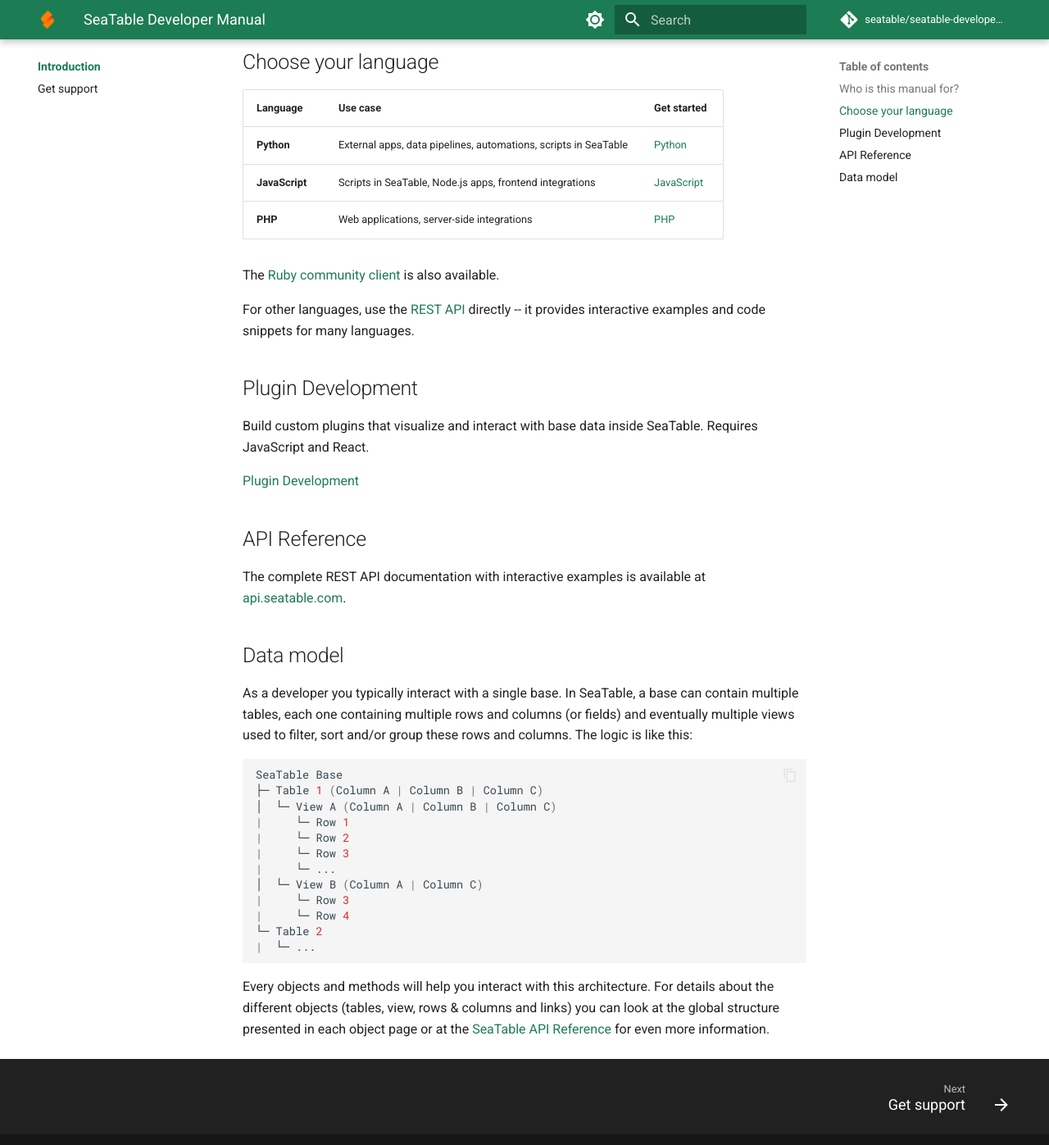
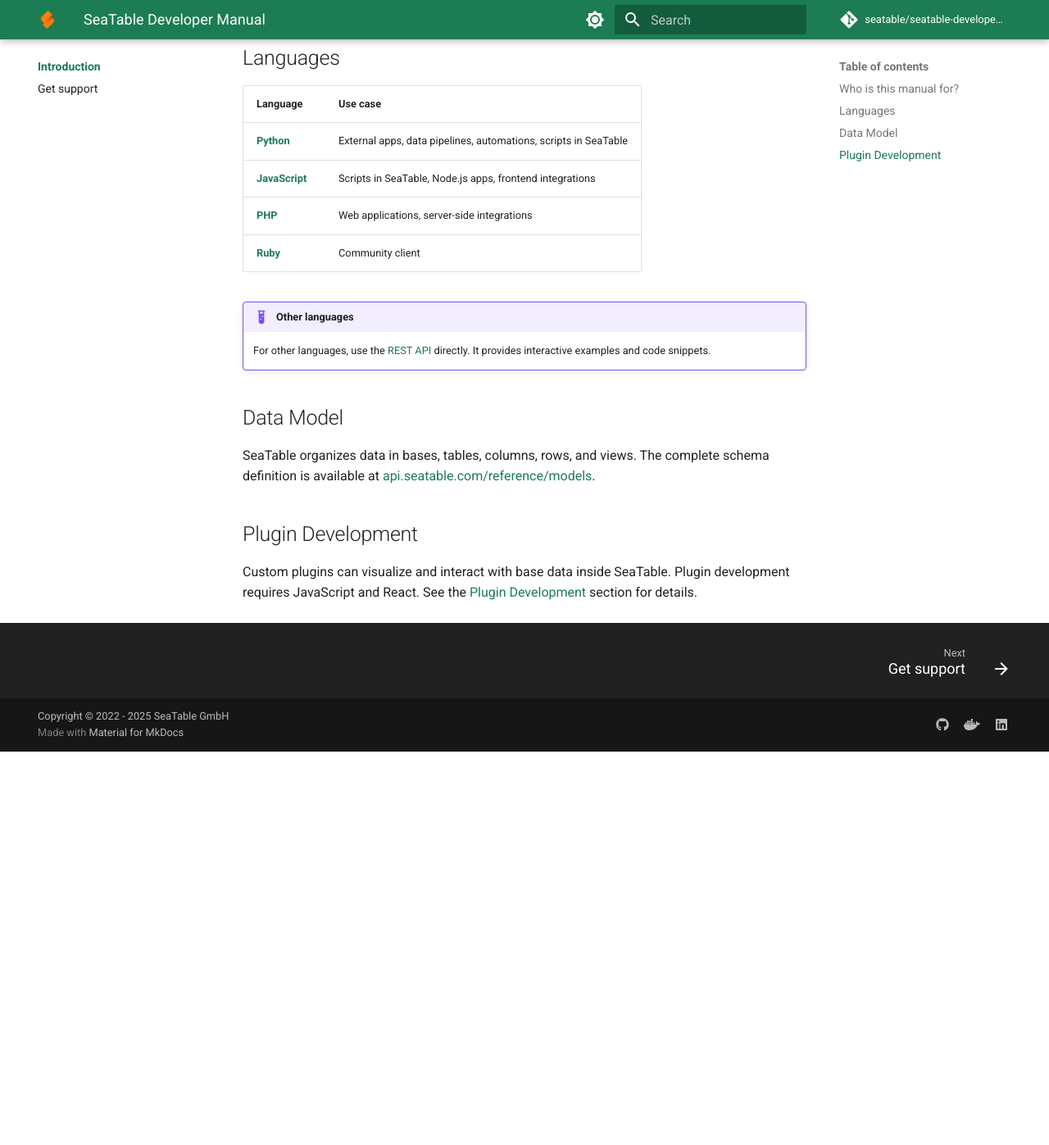
Before and after one commit to seatable/seatable-developer-docs, an MkDocs documentation site: the page built from docs/index.md, in a window 1280 px wide and 1400 px high, scrolled down 636 px. Shown: the top 1397 px of the window at 82% size. Built offline with MkDocs 1.6.1 and Material for MkDocs 9.7.7, drawn with Linux system fonts in a browser that asks for light colours; comment, search, counter and statistics services are not loaded; after the commit the page ends 1553 px from its top, so only the background shows below that; some of the changed text lies outside the part shown.

Commit message:
Rewrite landing page and fix get_support
Landing page: remove data model embed, deduplicate API reference
link, add Ruby to language table, fix broken Python link, use
example admonition for other languages hint.

Get support: fix email to sales@seatable.com, fix help URL,
clean up language.

```diff
--- a/docs/index.md
+++ b/docs/index.md
@@ -1,6 +1,6 @@
 # SeaTable Developer Manual
 
-You want to interact with SeaTable programmatically -- whether you're building an integration, automating workflows from external systems, or developing a SeaTable plugin? This manual covers everything you need.
+This manual covers the programmatic interfaces to SeaTable: client libraries, the scripting API reference, and plugin development.
 
 ## Who is this manual for?
 
@@ -12,34 +12,25 @@ This manual is for **developers** who want to:
 
 !!! tip "Looking to write scripts inside SeaTable?"
 
-    If you want to create and run scripts directly within a SeaTable base, head to the [SeaTable User Manual](https://seatable.com/help/scripts/) for step-by-step examples and getting-started guides. The function reference for the scripting libraries is documented here.
+    If you want to create and run scripts directly within a SeaTable base, head to the [SeaTable User Manual](https://seatable.com/help/scripts/) for step-by-step examples and getting-started guides. The function reference for the scripting libraries is documented in this developer manual.
 
-## Choose your language
+## Languages
 
-| Language | Use case | Get started |
-|---|---|---|
-| **Python** | External apps, data pipelines, automations, scripts in SeaTable | [Python](python/getting-started/) |
-| **JavaScript** | Scripts in SeaTable, Node.js apps, frontend integrations | [JavaScript](javascript/) |
-| **PHP** | Web applications, server-side integrations | [PHP](php/) |
+| Language | Use case |
+|---|---|
+| **[Python](python/)** | External apps, data pipelines, automations, scripts in SeaTable |
+| **[JavaScript](javascript/)** | Scripts in SeaTable, Node.js apps, frontend integrations |
+| **[PHP](php/)** | Web applications, server-side integrations |
+| **[Ruby](ruby/)** | Community client |
 
-The [Ruby community client](ruby/) is also available.
+!!! example "Other languages"
 
-For other languages, use the [REST API](https://api.seatable.com) directly -- it provides interactive examples and code snippets for many languages.
+    For other languages, use the [REST API](https://api.seatable.com) directly. It provides interactive examples and code snippets.
+
+## Data Model
+
+SeaTable organizes data in bases, tables, columns, rows, and views. The complete schema definition is available at [api.seatable.com/reference/models](https://api.seatable.com/reference/models).
 
 ## Plugin Development
 
-Build custom plugins that visualize and interact with base data inside SeaTable. Requires JavaScript and React.
-
-[Plugin Development](plugins/)
-
-## API Reference
-
-The complete REST API documentation with interactive examples is available at [api.seatable.com](https://api.seatable.com).
-
-## Data model
-
-{%
-    include-markdown "includes.md"
-    start="<!--datamodel-start-->"
-    end="<!--datamodel-end-->"
-%}
+Custom plugins can visualize and interact with base data inside SeaTable. Plugin development requires JavaScript and React. See the [Plugin Development](plugins/) section for details.
--- a/docs/introduction/get_support.md
+++ b/docs/introduction/get_support.md
@@ -1,19 +1,13 @@
-# Get support
+# Get Support
 
-Next to this developer guide there are more documentations available. To learn more about the usage of SeaTable, the installation of your own server or the SeaTable API, please refer to their respective manuals:
+Beyond this developer manual, SeaTable provides several other resources:
 
-- [SeaTable User Manual](https://help.seatable.com) detailing how to use SeaTable (with a special section about [scripts](https://seatable.com/help/scripts/))
-- [SeaTable Admin Manual](https://admin.seatable.com) covering all relevant admin topics, from installation, configuration, upgrade, and maintenance
-- [SeaTable API Reference](https://api.seatable.com) containing everything you need to know to use SeaTable's API
+- [SeaTable User Manual](https://seatable.com/help/) covers how to use SeaTable, including a section about [scripts](https://seatable.com/help/scripts/)
+- [SeaTable Admin Manual](https://admin.seatable.com) covers installation, configuration, upgrades, and maintenance
+- [SeaTable API Reference](https://api.seatable.com) documents all available API endpoints with interactive examples
 
-See the [official SeaTable channel](https://youtube.com/seatable) on YouTube for tutorials, guides and overviews. Visit [our blog](https://seatable.com/blog/) for latest news and to learn more about what is going on in and around SeaTable.
+The [Community Forum](https://forum.seatable.com) is a good place to ask questions, share experiences, or report bugs. You can also find tutorials and guides on the [SeaTable YouTube channel](https://youtube.com/seatable) and the [SeaTable blog](https://seatable.com/blog/).
 
-At any time you could have a look at the SeaTable [Community Forum](https://forum.seatable.com) to share your experience with other users or report issues or bugs.
+!!! info "Enterprise Support"
 
-!!! info "Enterprise support"
-
-    If you're using SeaTable in your organization and need
-    assistance, e.g., to __digitalization of processes__, __develop custom solutions__ or __improve efficiency__,
-    [__get in touch__](mailto:sales@seatable.io) to discuss our __enterprise support__ offerings.
-
-    We're happy to help!
+    If your organization needs help with digitalizing processes, developing custom solutions, or improving efficiency, [get in touch](mailto:sales@seatable.com) to discuss our enterprise support offerings.
```
